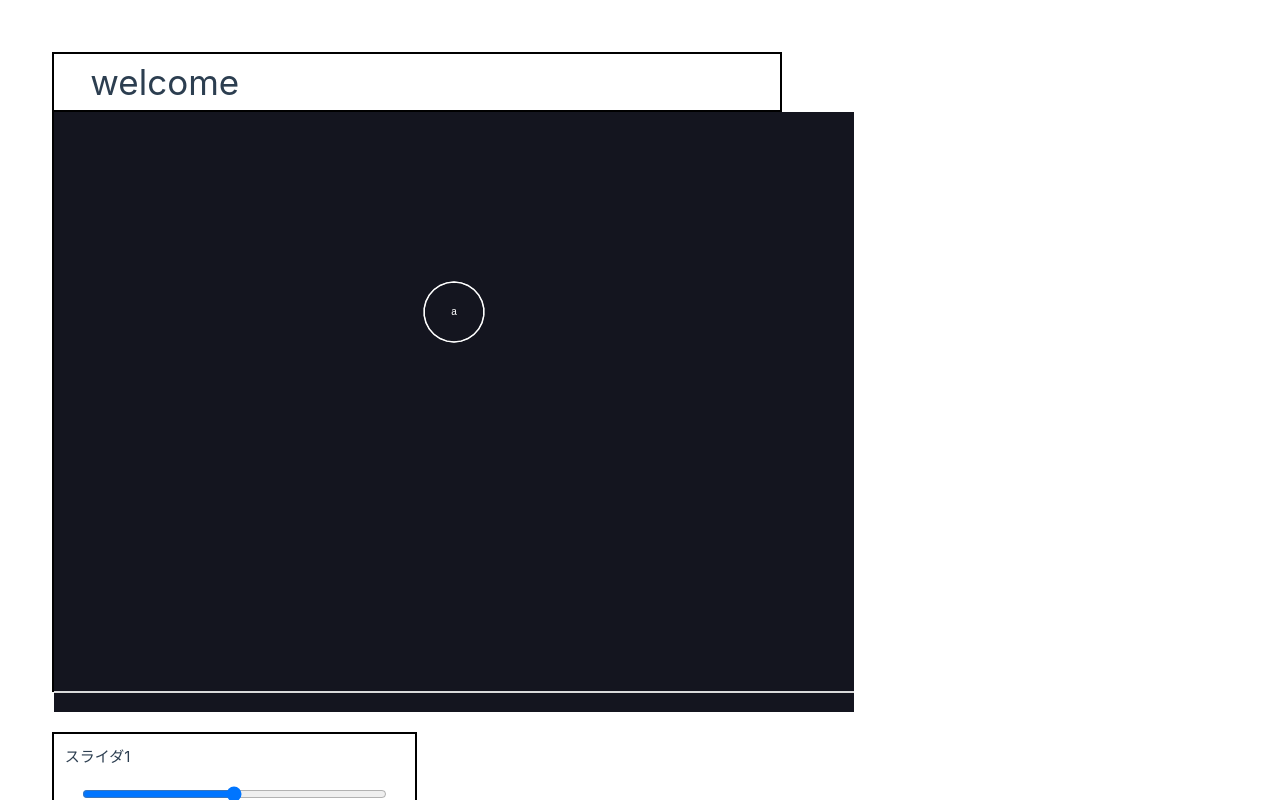
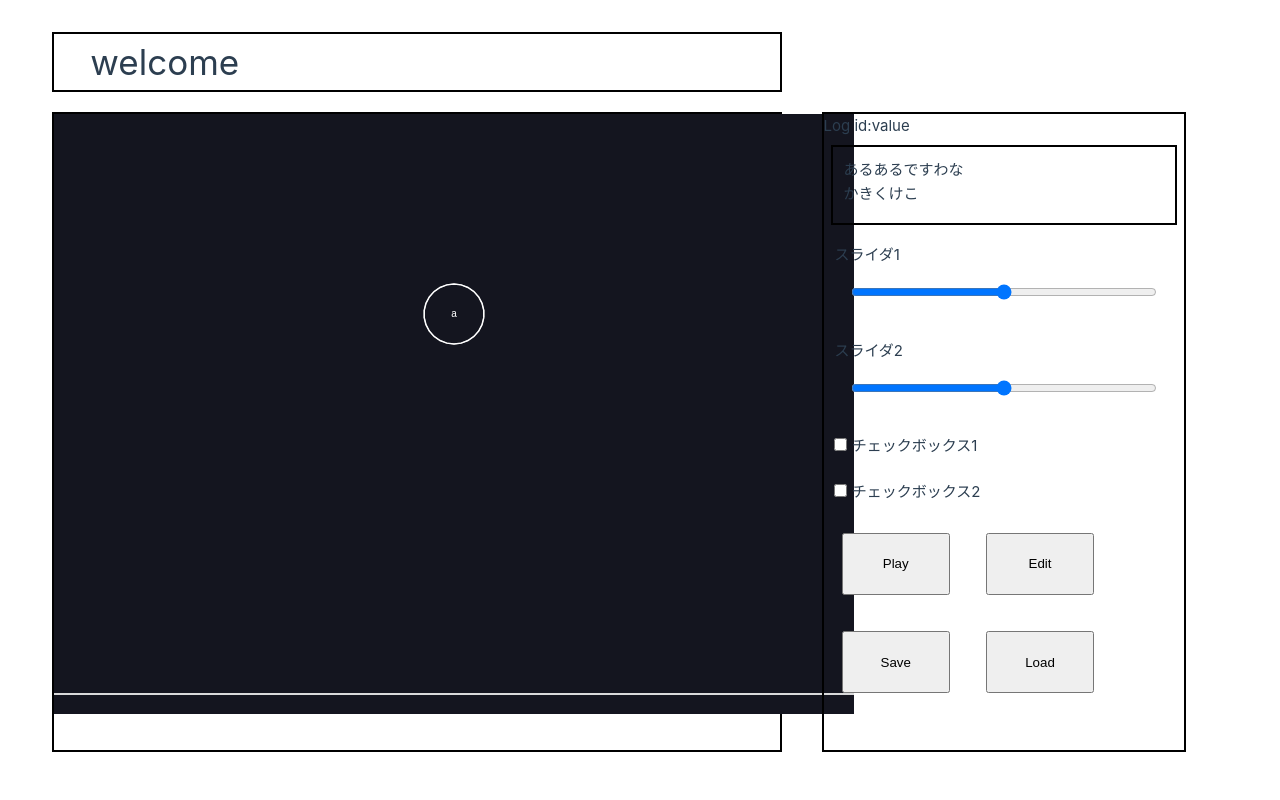
Before and after one commit to traP-jp/h24s_25, a Vue app in the folder h24s_25/: page / in a window 1280 px wide. Shown: the top 800 px of the page. Built offline with nearby package versions, Linux system fonts and the light colour scheme.

Commit message:
id="gamescreen"をgamespaceの子要素に変更。 ボタンの大きさの調整。 出力結果を出すスクロールできるボックスの追加。 gamespaceにleftというclassを追加すればコントロールパネルがいい感じの位置になるよというコメントを追加。

```diff
--- a/h24s_25/src/App.vue
+++ b/h24s_25/src/App.vue
@@ -22,9 +22,18 @@ function load() {
     <div class="title left">
       <h1>welcome</h1>
     </div>
-    <div class="gamespace" id="screen">
+    <div class="gamespace left">       <!-- class="gamespace left" とすればコントロールパネルがいい感じの位置に動くよ。-->
+      <div id="screen">
+      </div>
     </div>
     <div class="control-panel left">
+      <div class="log-container">
+        <p class="log-titile">Log id:value</p>
+        <div class="log-box">
+          <p>あるあるですわな</p>
+          <p>かきくけこ</p>
+        </div>
+      </div>
       <div class="slider-container">
         <p>スライダ1</p>
         <input class="slider" type="range" id="slider1" min="0" max="100" step="5">
@@ -81,8 +90,18 @@ h1 {
 
 .control-panel {
   width: 30%;
-  height: auto;
+  height: 80vh;
   margin: 20px;
+  border: 2px solid #000;
+}
+
+.log-box {
+  padding: 3%;
+  overflow: visible;
+  overflow: scroll;
+  margin: 2%;
+  width: auto;
+  height: 10vh;
   border: 2px solid #000;
 }
 
@@ -95,7 +114,8 @@ h1 {
 }
 
 button {
-  padding: 6% 10%;
+  width: 30%;
+  padding: 6% 0%;
   margin: 5%;
 }
 
```
